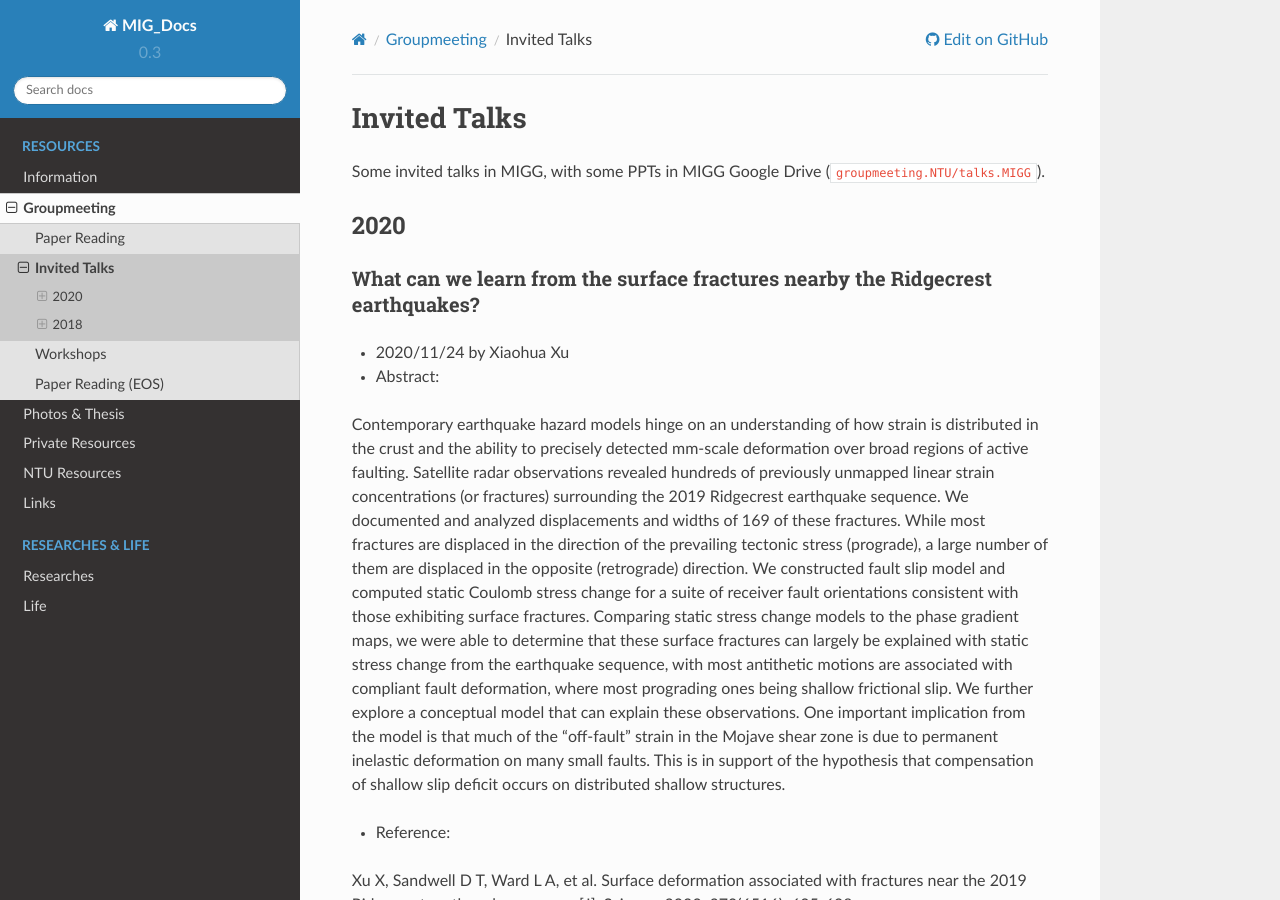
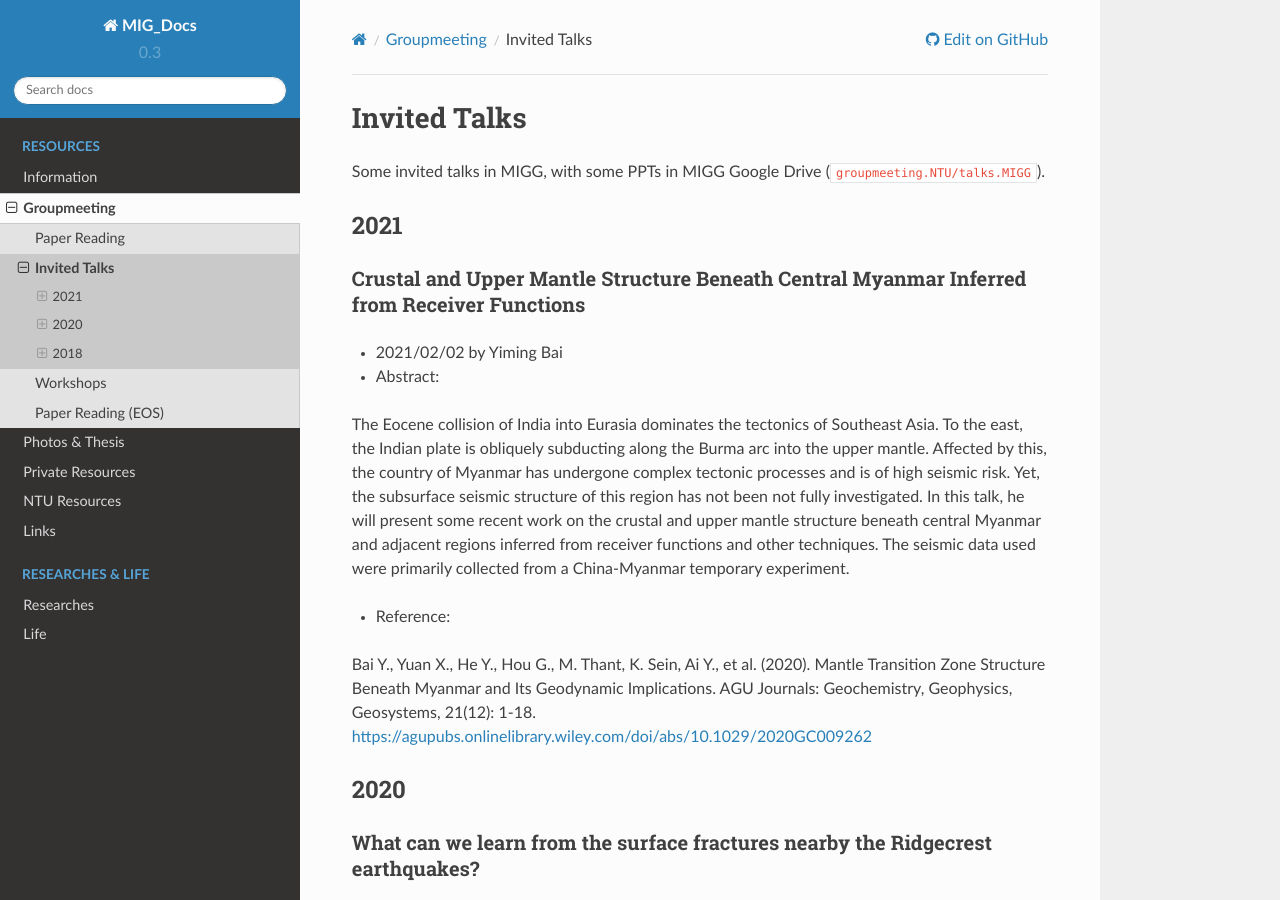
Before and after one commit to MIGG-NTU/MIG_Docs, a Sphinx documentation site: the page built from source/groupmeeting/talks.rst, in a window 1280 px wide and 900 px high. Built offline with Sphinx 7.4.7 and the Read the Docs theme 2.0.0, drawn with Linux system fonts in a browser that asks for light colours.

Commit message:
Update talks.rst (#42)

```diff
--- a/source/groupmeeting/talks.rst
+++ b/source/groupmeeting/talks.rst
@@ -2,6 +2,23 @@ Invited Talks
 =============
 
 Some invited talks in MIGG, with some PPTs in MIGG Google Drive (``groupmeeting.NTU/talks.MIGG``).
+
+
+2021
+----
+
+Crustal and Upper Mantle Structure Beneath Central Myanmar Inferred from Receiver Functions
++++++++++++++++++++++++++++++++++++++++++++++++++++++++++++++++++++++++++++++++++++++++++++
+
+- 2021/02/02 by Yiming Bai
+
+- Abstract:
+
+The Eocene collision of India into Eurasia dominates the tectonics of Southeast Asia. To the east, the Indian plate is obliquely subducting along the Burma arc into the upper mantle. Affected by this, the country of Myanmar has undergone complex tectonic processes and is of high seismic risk. Yet, the subsurface seismic structure of this region has not been not fully investigated. In this talk, he will present some recent work on the crustal and upper mantle structure beneath central Myanmar and adjacent regions inferred from receiver functions and other techniques. The seismic data used were primarily collected from a China-Myanmar temporary experiment.
+
+- Reference:
+
+Bai Y., Yuan X., He Y., Hou G., M. Thant, K. Sein, Ai Y., et al. (2020). Mantle Transition Zone Structure Beneath Myanmar and Its Geodynamic Implications. AGU Journals: Geochemistry, Geophysics, Geosystems, 21(12): 1-18. https://agupubs.onlinelibrary.wiley.com/doi/abs/10.1029/2020GC009262
 
 
 2020
```
